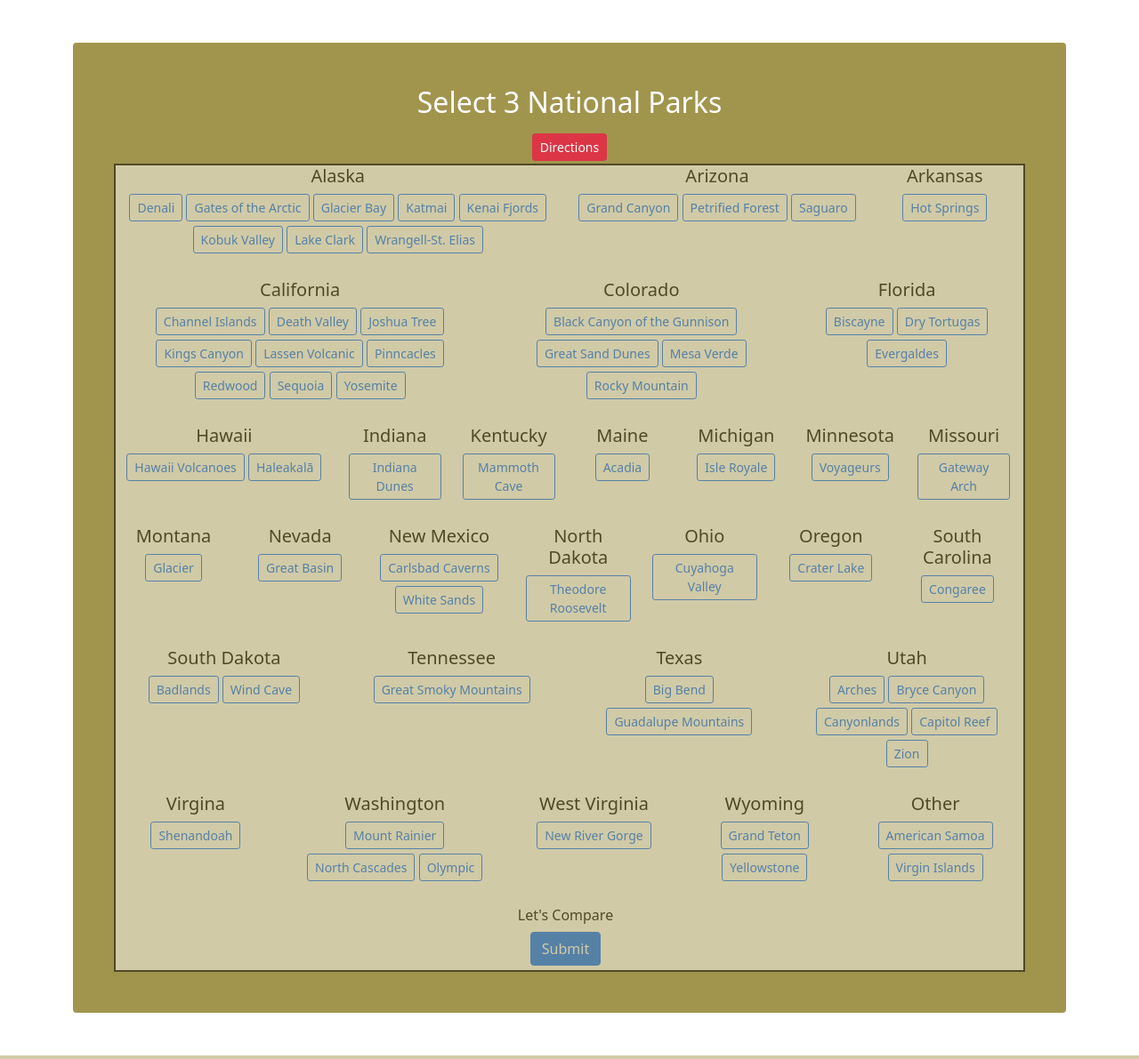
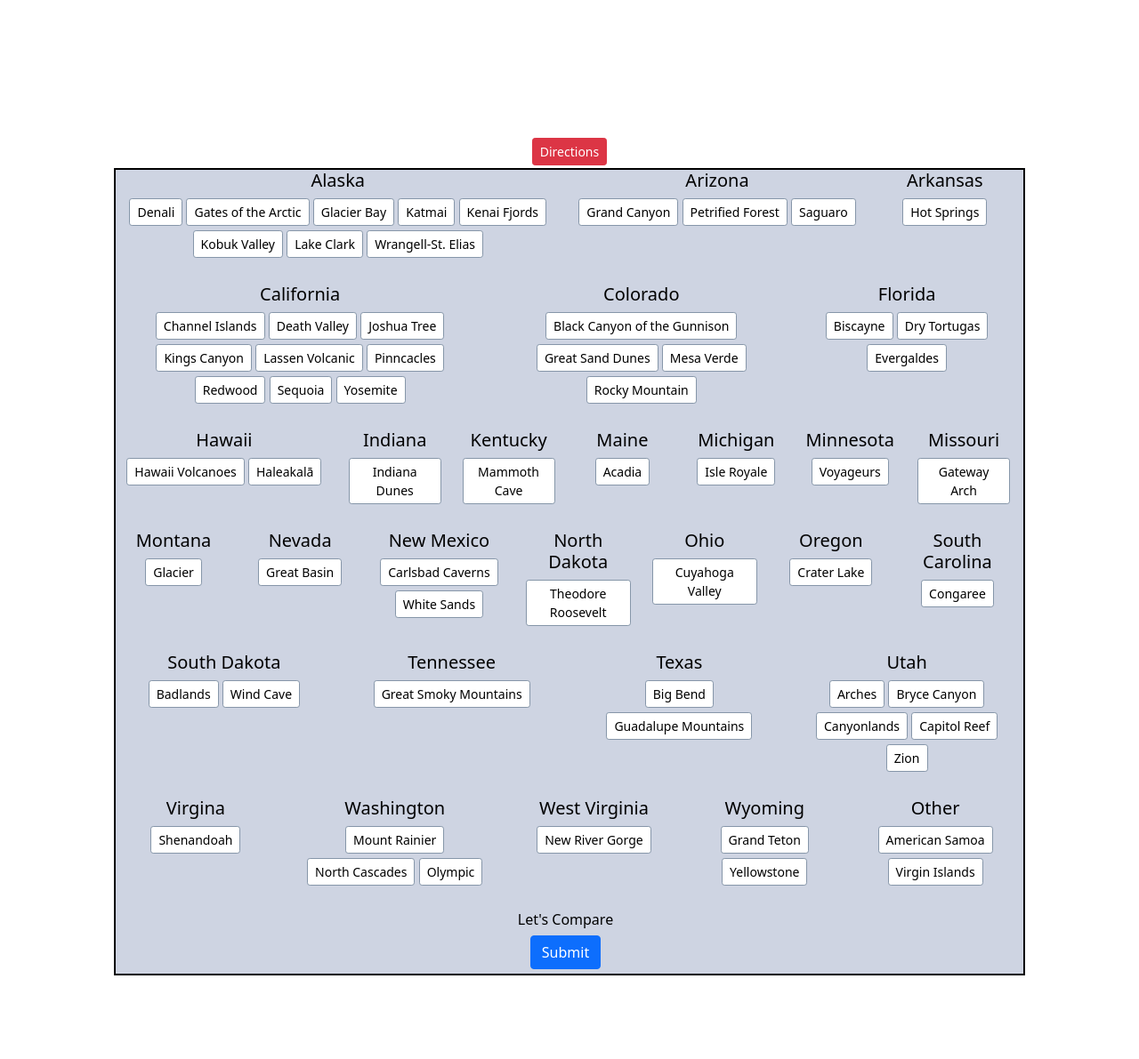
Before and after one commit to karenblack/GeoNP, a Flask app: page / in a window 1280 px wide. Shown: the part 59-1250 px from the top of the page at 89% size. Run offline with Flask 2, Linux system fonts and the light colour scheme; some libraries are stand-ins or nearby versions.

Commit message:
Design updates

```diff
--- a/static/geonp.css
+++ b/static/geonp.css
@@ -2,34 +2,44 @@
 /*Main image styline on homepage*/
 /********************************/
 #background{
-	background-color: #a1954e;
+/*	background-color: #678295;*/
+	outline: black;
 }
 
-.bg-image{
-	background-image: url(images/whiteSands.jpg);
-	background-position: center center;
-	background-repeat: no-repeat;
-	background-attachment: fixed;
-	background-size: cover;
+#selectTitle{
+	font-size: 36px;
 }
+
 
 .parks{
 	outline: 2px solid black;
-	opacity: 0.5;
-	background-color: white;
-	padding-right: 5px;
-	padding-left: 2px;
-}
-.parksText{
-	color: black;
-	opacity: 1;
+	background-color: #ced4e2;
 	padding-right: 5px;
 	padding-left: 2px;
 }
 
+.parksText{
+	color: black;
+	padding-right: 5px;
+	padding-left: 2px;
+}
+
+.btn-outline-primary{
+	background-color: white !important;
+	color: black !important;
+	border-color: #8696a9	!important;
+}
+
+.btn-check:checked+.btn-outline-primary{
+	background-color:#a39462 !important;
+	border-color:	#d4e0ec!important;
+	color: white			!important;
+
+}
+
 .btn{
 	margin-bottom: 5px;
-	opacity: 1;
+
 }
 
 /*********************************/
@@ -41,10 +51,6 @@
 	padding-top: 20px;
 }
 
-/*.parkName{
-	border-bottom: solid black;
-	margin: 2px;
-}*/
 
 .parkName:after {
     content: ""; 				/* This is necessary for the pseudo element to work. */
```
